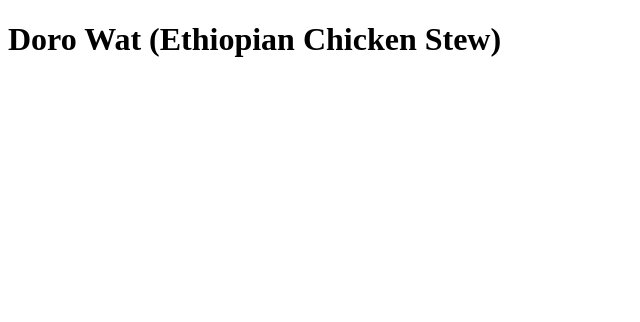
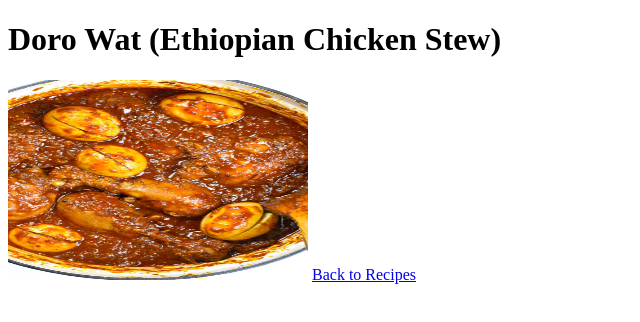
Before and after one commit to aizen237/odin-recipes, a plain HTML site: page recipes/dorowet.html in a window 1280 px wide. Shown: the whole page, without its empty margins (0-640 px from the left). Drawn offline with Linux system fonts and the light colour scheme.

Commit message:
linked the to webpages using <a> tag and added an image file to the dorowet.html file

```diff
--- a/recipes/dorowet.html
+++ b/recipes/dorowet.html
@@ -7,6 +7,8 @@
 </head>
 <body>
     <h1>Doro Wat (Ethiopian Chicken Stew)</h1>
+    <img src="Doro.jfif" alt="Doro Wat" style="width: 300px; height: 200px;">
 
+    <a href="index.html">Back to Recipes</a>
 </body>
 </html>
```
Also changed, not shown: index.html (+1 -1 lines).
